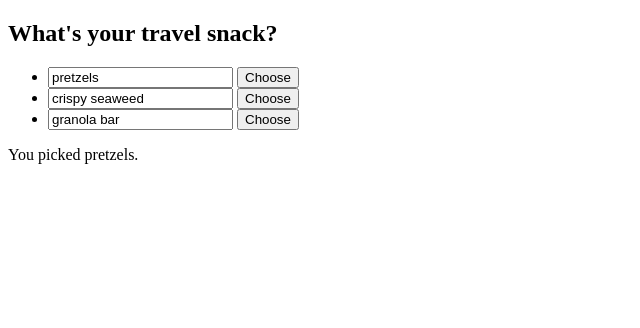
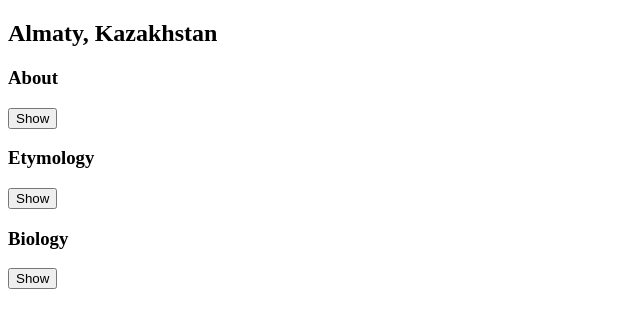
Before and after one commit to Ashik-2000/React, a React (Vite) app in the folder ForCoursePractice/: page / in a window 1280 px wide. Shown: the top 328 px of the page, without its empty margins (0-640 px from the left). Built offline with nearby package versions, Linux system fonts and the light colour scheme.

Commit message:
lifting state up

```diff
--- a/ForCoursePractice/src/App.jsx
+++ b/ForCoursePractice/src/App.jsx
@@ -1,55 +1,31 @@
 import { useState } from "react";
+import Panel from "./Panel";
 
-const initialItems = [
-    { title: "pretzels", id: 0 },
-    { title: "crispy seaweed", id: 2 },
-    { title: "granola bar", id: 3 },
-];
-
-export default function Menu() {
-    const [items, setItems] = useState(initialItems);
-    const [selectedID, setSelectedID] = useState(0);
-
-    const selectedItem = items.find((item) => item.id === selectedID);
-
-    function handleItemChange(id, e) {
-        setItems(
-            items.map((item) => {
-                if (item.id === id) {
-                    return {
-                        ...item,
-                        title: e.target.value,
-                    };
-                } else {
-                    return item;
-                }
-            })
-        );
-    }
-
+export default function Accordion() {
+    const [activeIndex, setActiveIndex] = useState(0);
     return (
         <>
-            <h2>What's your travel snack?</h2>
-            <ul>
-                {items.map((item) => (
-                    <li key={item.id}>
-                        <input
-                            value={item.title}
-                            onChange={(e) => {
-                                handleItemChange(item.id, e);
-                            }}
-                        />{" "}
-                        <button
-                            onClick={() => {
-                                setSelectedID(item.id);
-                            }}
-                        >
-                            Choose
-                        </button>
-                    </li>
-                ))}
-            </ul>
-            <p>You picked {selectedItem.title}.</p>
+            <h2>Almaty, Kazakhstan</h2>
+            <Panel title="About" isShow={activeIndex === 1} onShow={()=> setActiveIndex(1)}>
+                With a population of about 2 million, Almaty is Kazakhstan's
+                largest city. From 1929 to 1997, it was its capital city.
+            </Panel>
+            <Panel title="Etymology" isShow={activeIndex === 2} onShow={()=> setActiveIndex(2)}>
+                The name comes from <span lang="kk-KZ">алма</span>, the Kazakh
+                word for "apple" and is often translated as "full of apples". In
+                fact, the region surrounding Almaty is thought to be the
+                ancestral home of the apple, and the wild{" "}
+                <i lang="la">Malus sieversii</i> is considered a likely
+                candidate for the ancestor of the modern domestic apple.
+            </Panel>
+            <Panel title="Biology" isShow={activeIndex === 3} onShow={()=> setActiveIndex(3)}>
+                The name comes from <span lang="kk-KZ">алма</span>, the Kazakh
+                word for "apple" and is often translated as "full of apples". In
+                fact, the region surrounding Almaty is thought to be the
+                ancestral home of the apple, and the wild{" "}
+                <i lang="la">Malus sieversii</i> is considered a likely
+                candidate for the ancestor of the modern domestic apple.
+            </Panel>
         </>
     );
 }
--- /dev/null
+++ b/ForCoursePractice/src/Panel.jsx
@@ -0,0 +1,12 @@
+export default function Panel({ title, children, isShow, onShow }) {
+    return (
+        <section className="panel">
+            <h3>{title}</h3>
+            {isShow ? (
+                <p>{children}</p>
+            ) : (
+            <button onClick={onShow}>Show</button>
+            )}
+        </section>
+    );
+}
```
